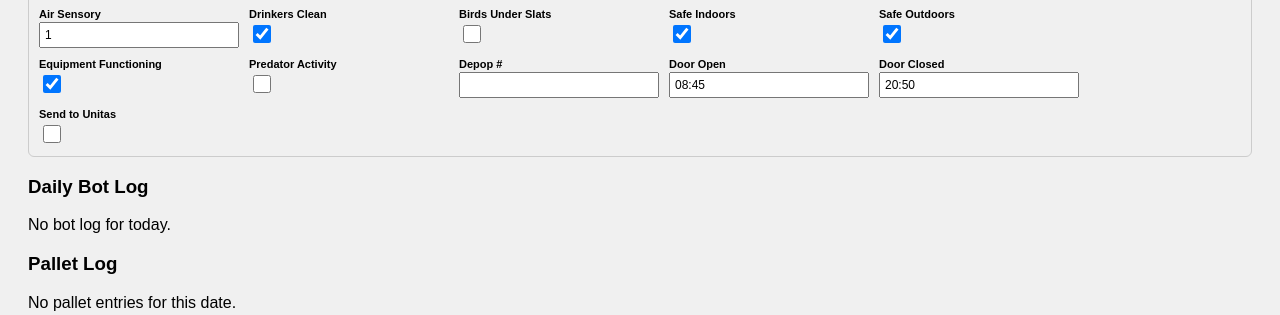
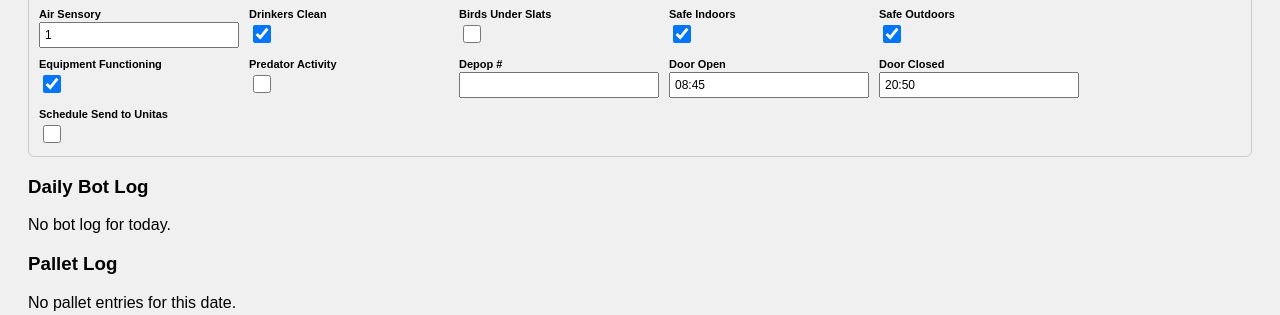
Before and after one commit to Davidwedel/New_Data_Logger, a Flask app: page / in a window 1280 px wide. Shown: the part 804-1119 px from the top of the page. Run offline with Flask 3, Linux system fonts and the light colour scheme; data comes from the database, SQL or seed files in the repository; data that the repository does not hold is empty.

Commit message:
rename label for clarity

```diff
--- a/templates/tab_today.html
+++ b/templates/tab_today.html
@@ -196,7 +196,7 @@
     const fieldDisplayNames = {
       'id': 'ID',
       'date': 'Date',
-      'send_to_bot': 'Send to Unitas',
+      'send_to_bot': 'Schedule Send to Unitas',
       'belt_eggs': 'Belt Eggs',
       'floor_eggs': 'Floor Eggs',
       'total_eggs': 'Total Eggs',
```
